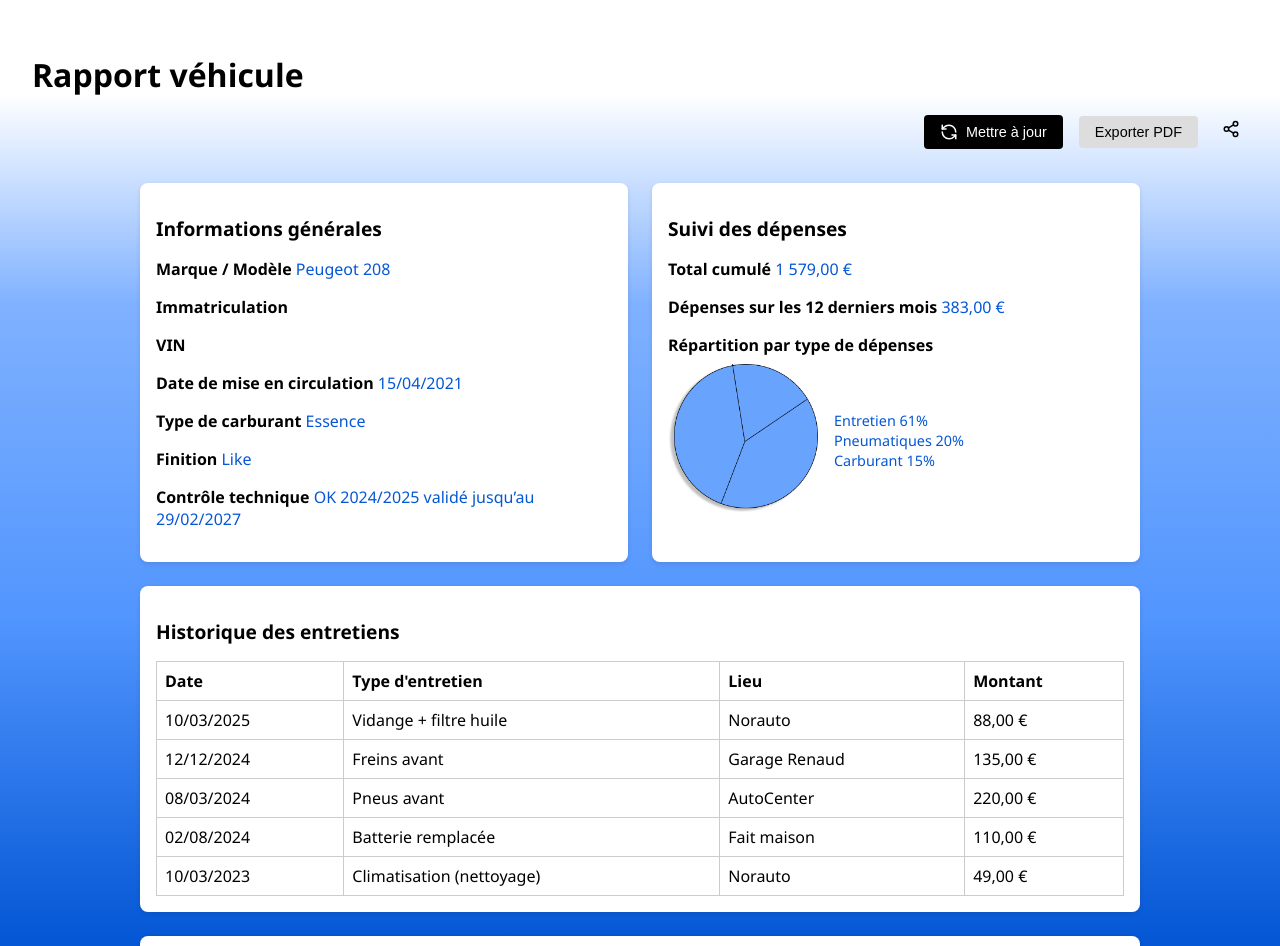
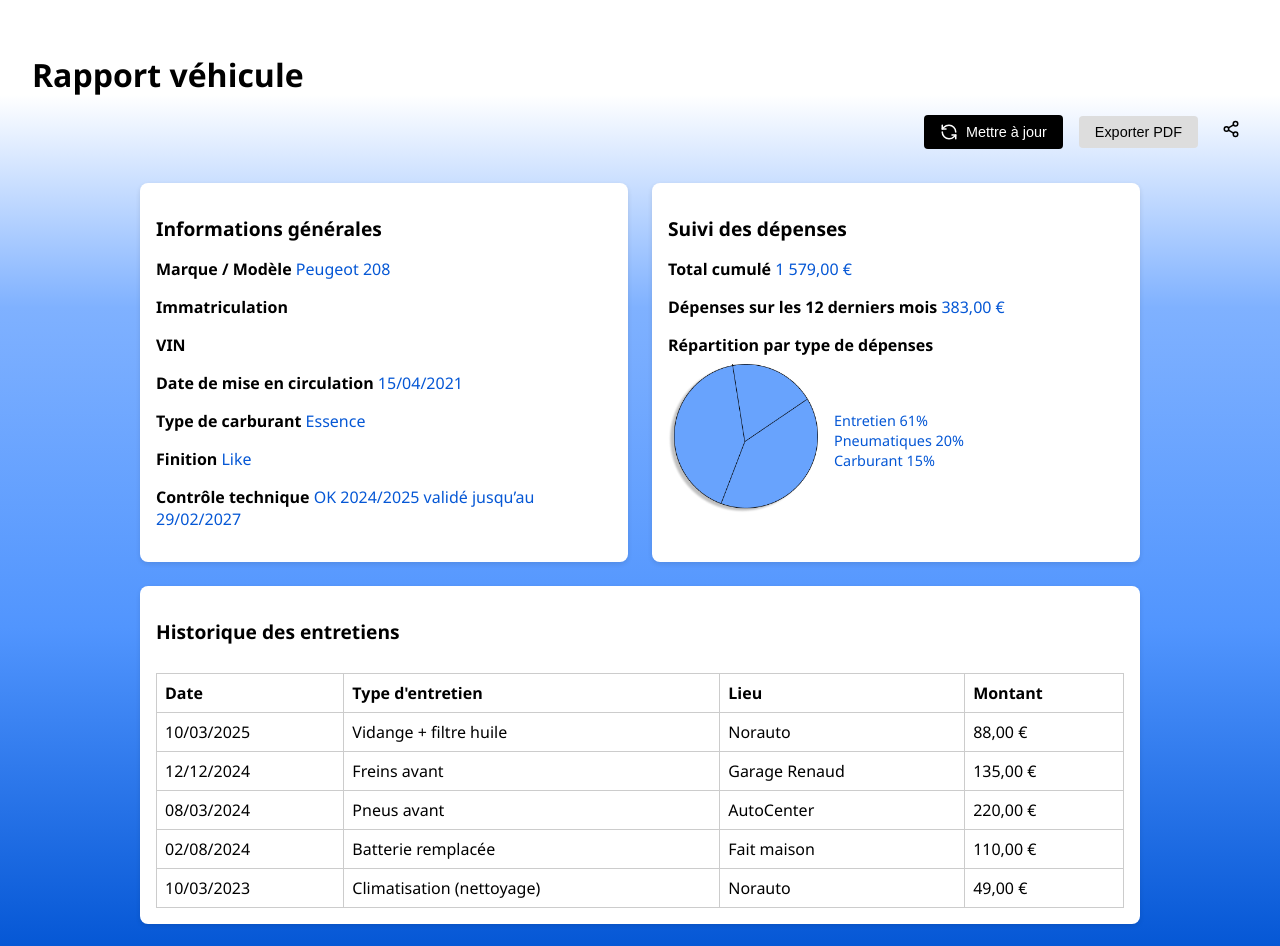
Before and after one commit to Roinuj22/KoPylot, a Next.js app: page /rapportVehicule in a window 1280 px wide. Shown: the top 946 px of the page. Built offline with nearby package versions, Linux system fonts and the light colour scheme.

Commit message:
Page Rapport vehicule MAJ

```diff
--- a/pages/rapportVehicule.jsx
+++ b/pages/rapportVehicule.jsx
@@ -85,9 +85,9 @@
                 </div>
             </div>
         </div>
-
         <div className="card">
             <h2>Historique des entretiens</h2>
+            <div className="table-container">
                 <table>
                     <thead>
                     <tr>
@@ -131,6 +131,8 @@
                     </tbody>
                 </table>
             </div>
+        </div>
+
 
         <div className="card">
             <h2>Etat du véhicule</h2>
--- a/styles/rapportVehicule.css
+++ b/styles/rapportVehicule.css
@@ -141,6 +141,18 @@
     text-align: left;
 }
 
+.table-container {
+    overflow-x: auto;
+    -webkit-overflow-scrolling: touch;
+}
+
+.table-container table {
+    width: 100%;
+    min-width: 600px;
+    border-collapse: collapse;
+}
+
+
 /*share*/
 .share-modal {
     position: fixed;
```
Lines whose indentation alone changed are shown as unchanged.
